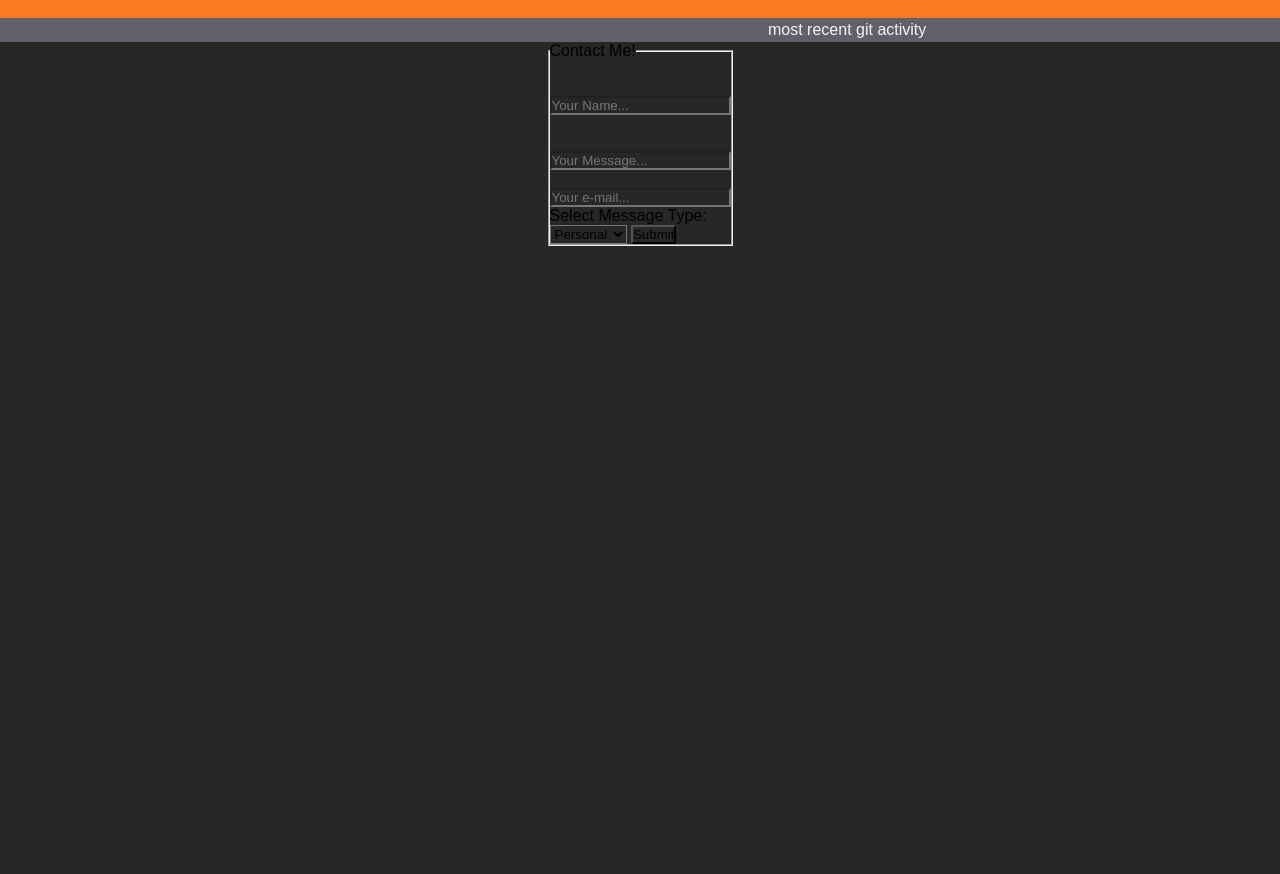
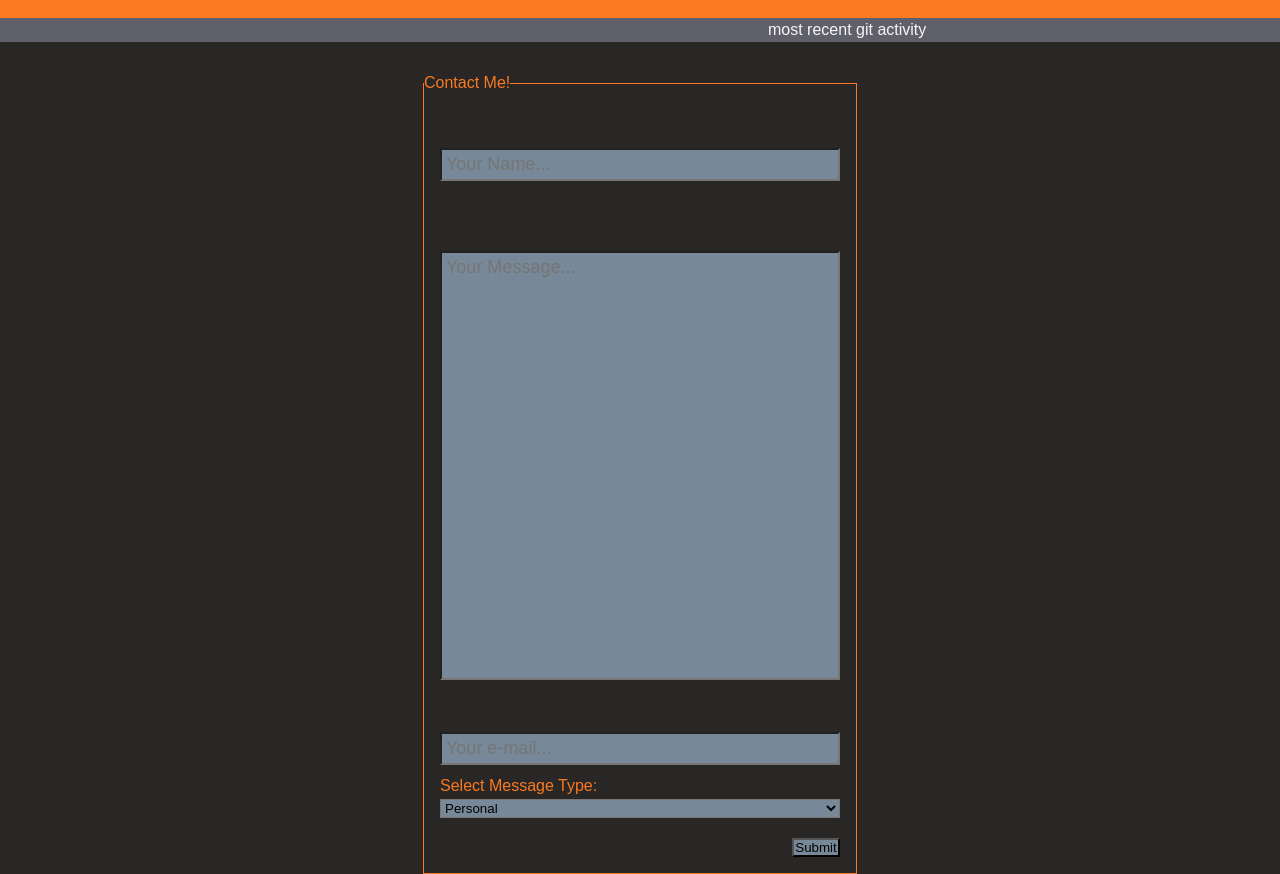
Before and after one commit to ZincNitrogen/Portfolio-Website, a plain HTML site: page contact.html in a window 1280 px wide. Shown: the part 62-936 px from the top of the page. Before the commit the page ends 800 px from the top, so only its background shows below. Drawn offline with Linux system fonts and the light colour scheme.

Commit message:
added styling for Contact page

```diff
--- a/style.css
+++ b/style.css
@@ -223,6 +223,94 @@ a {
 
 }
 
+#contact-section {
+    color: var(--static_motif);
+    display: flex;
+    flex-flow: column wrap;
+    align-content: center;
+    margin-top: 4vh;
+
+
+}
+
+fieldset {
+    border: 0.2vh solid var(--static_motif);
+
+}
+
+form {
+
+    margin: 2vh 2vh 2vh 2vh;
+}
+
+.user-text {
+    color: black;
+    background-color: lightslategray;
+    padding: 0.5vh;
+    outline: none;
+    width: 50vh;
+
+    font-size: large;
+}
+
+.user-text:focus {
+    border: 0.5vh solid var(--static_motif);
+
+}
+
+#text-box {
+    padding-bottom: 50vh;
+    outline: none;
+
+}
+
+#text-box:focus {
+    border: 0.5vh solid var(--static_motif);
+
+}
+
+#flex-form {
+    display: flex;
+    flex-flow: column wrap;
+    align-content: center;
+    justify-content: center;
+    gap: 0.5vh;
+}
+
+#message-type {
+    color: black;
+    background-color: lightslategray;
+    outline: none;
+
+
+
+}
+
+#email_input {
+    margin-top: 1vh;
+    margin-bottom: 1vh;
+}
+
+option {
+    background-color: whitesmoke;
+}
+
+#submit-button {
+    align-self: flex-end;
+    background-color: lightslategray;
+    margin-top: 2vh;
+    width: 6vh;
+    transition: width 0.2s;
+    transition-timing-function: ease;
+
+}
+
+#submit-button:hover {
+    width: 50vh;
+}
+
+
+
 @keyframes slide {
     from {background-color: rgb(33, 33, 31) }
     to {/*background-color: var(--kinetic_motif_color);*/
@@ -257,6 +345,7 @@ a {
 
 
 
+
 /*have "developer" cycle thru the other color and black. That other color will be the same motif for kinetic energy throughout the site
 (on button press, on hover, etc)
 
```
